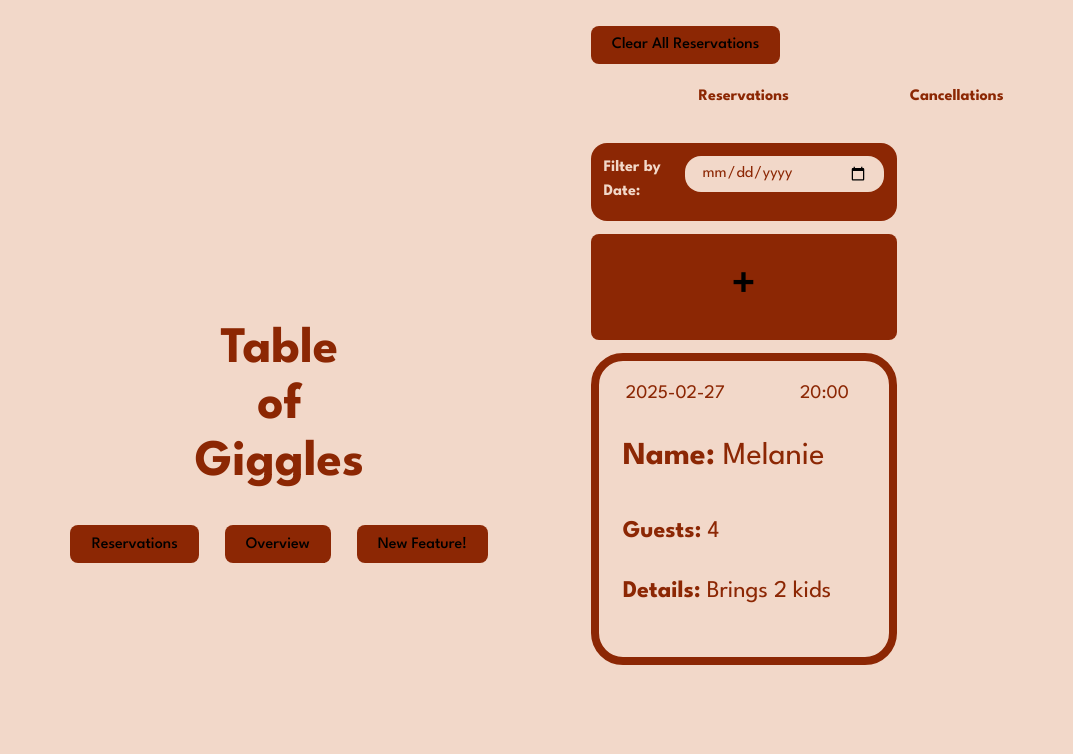
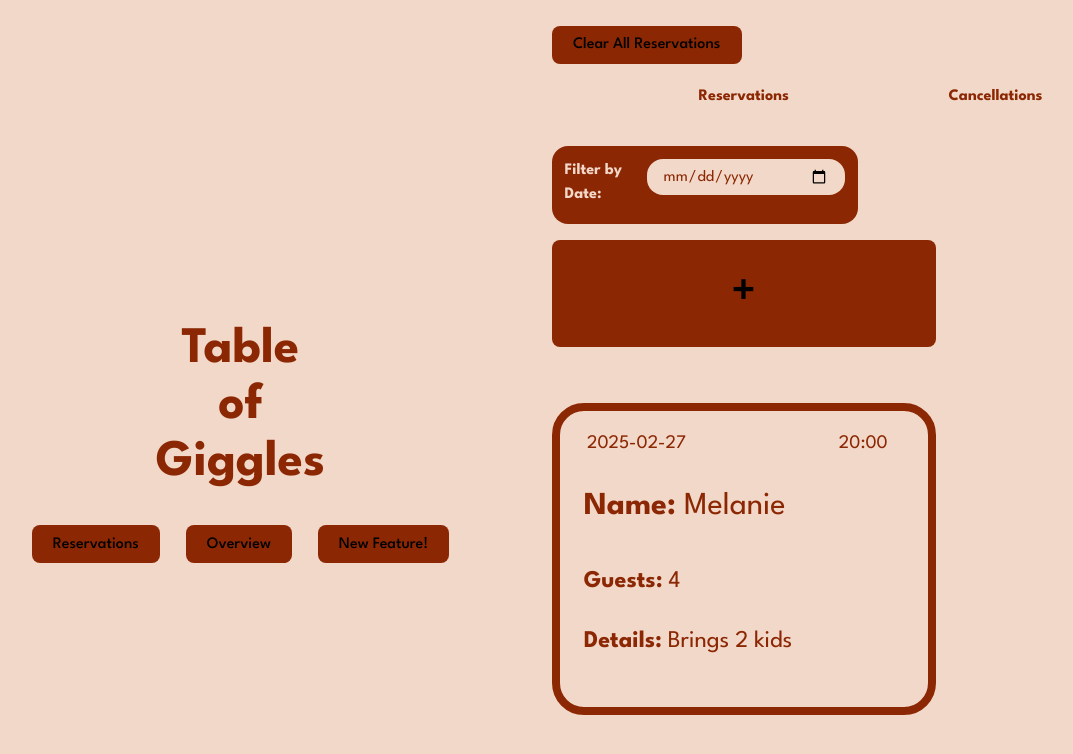
Before and after one commit to dianam0r/Web4, a React (Vite) app: page / in a window 1280 px wide. Shown: the top 754 px of the page, without its empty margins (103-1176 px from the left). Built offline with nearby package versions, Linux system fonts and the light colour scheme.

Commit message:
Finishing details

```diff
--- a/src/components/reservations/Reservations.css
+++ b/src/components/reservations/Reservations.css
@@ -48,11 +48,13 @@
   grid-row: 3;
   display: flex;
   flex-direction: column;
-  gap: 1vw;
+  gap: 2vh;
+  width: 30vw;
 }
 
 .reservations__reserved__plus{
   font-size: 3rem;
+  margin-block-end: 5vh;
 }
 
 .cancellations__title{
@@ -89,6 +91,7 @@
 .cards__header__buttons{
 display: flex;
 gap: 1rem;
+flex-wrap: wrap;
 }
 
 .reserved__ul__cards {
```
